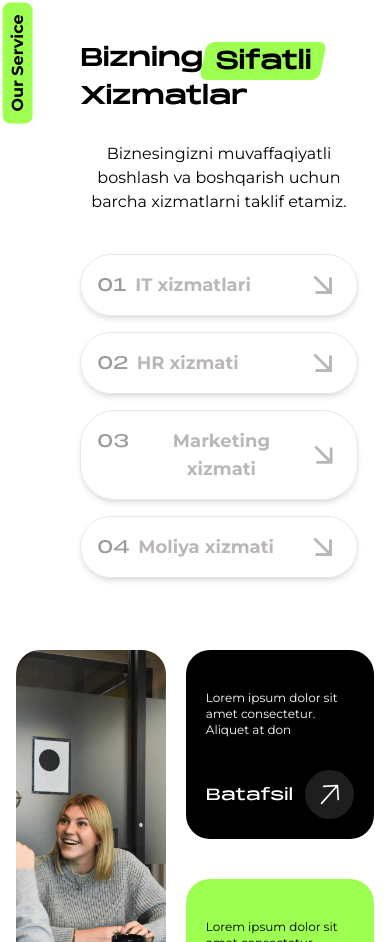
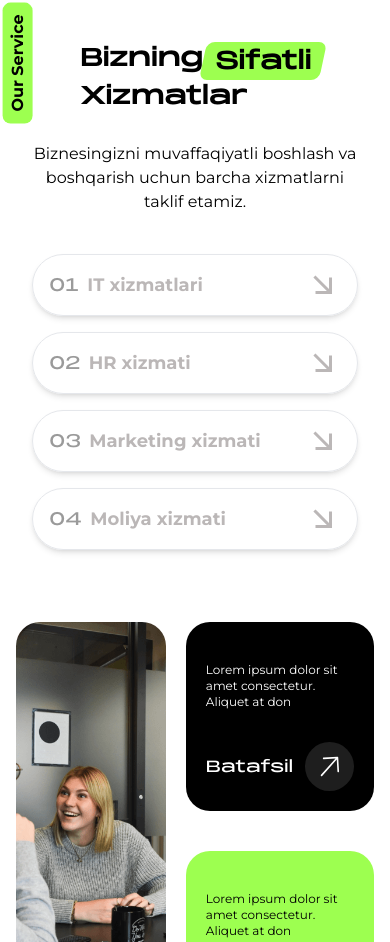
Before and after one commit to abdulazizxon2/saidoffAgency, a Next.js app: page / in a window 390 px wide. Shown: the part 2284-3226 px from the top of the page. Built offline with nearby package versions, Linux system fonts and the light colour scheme.

Commit message:
homePageTayyor

```diff
--- a/src/container/home/OverviewServices.js
+++ b/src/container/home/OverviewServices.js
@@ -84,7 +84,7 @@ export default function OverviewServices() {
             </div>
           </div>
           <div className="flex justify-center gap-14 max-md:flex-col">
-            <div className="flex flex-col w-full px-8 pl-20">
+            <div className="flex flex-col w-full px-8 md:pl-20 max-md:mr-10">
               <div className="w-[490px] max-md:w-full text-xl font-medium">
                 <p className="max-md:hidden">
                   G‘oyadan boshlab biznes rejani amalga oshirishgacha bo‘lgan
```
